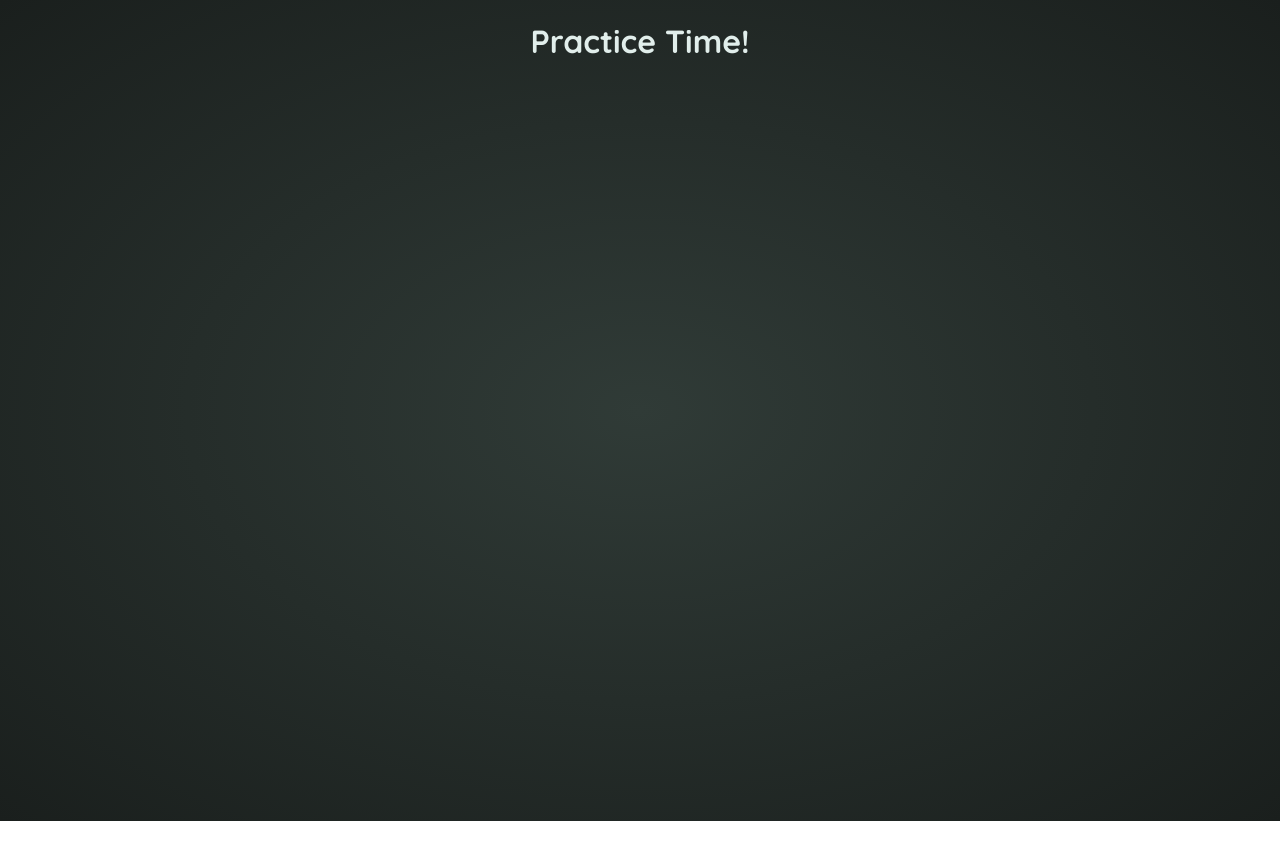
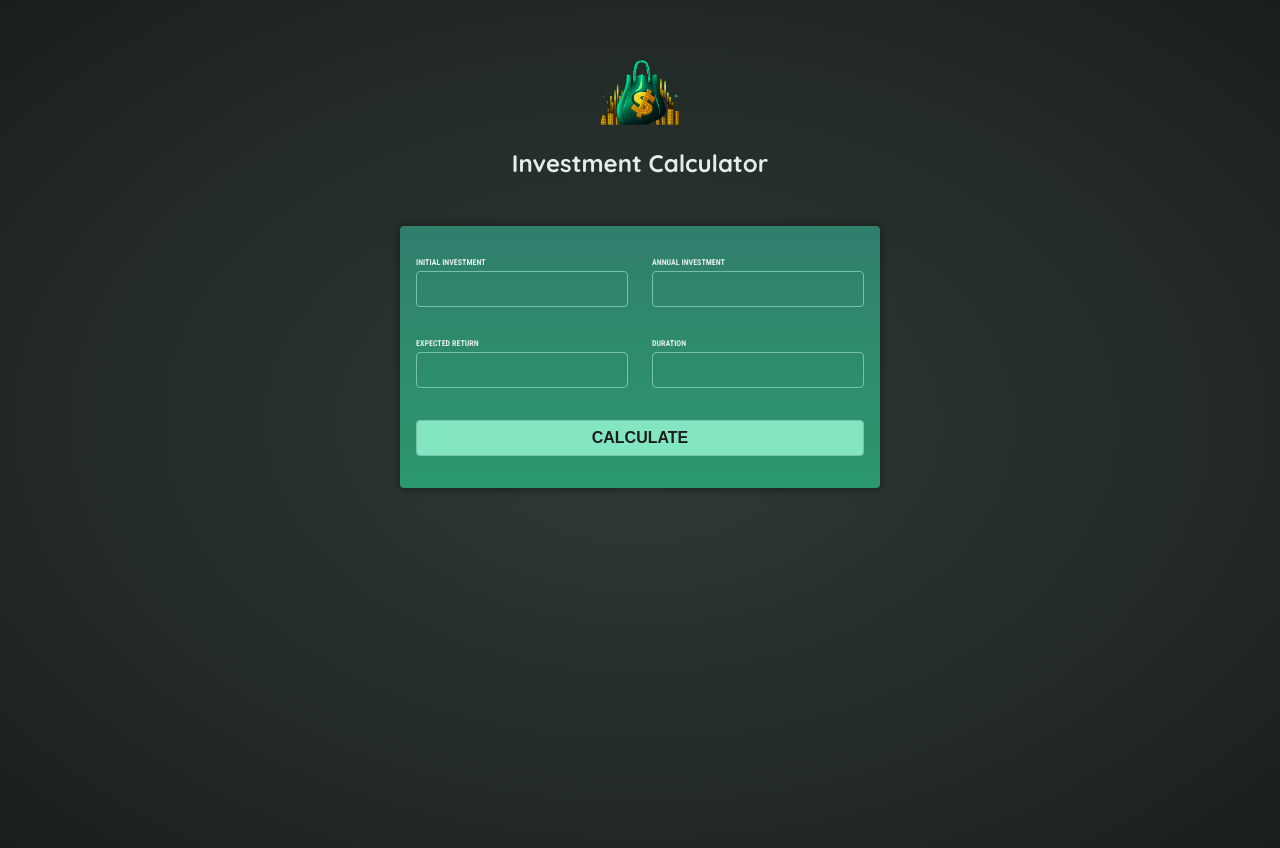
Before and after one commit to GSablayrolles/investment-calculator, an Angular app: page / in a window 1280 px wide. Before the commit the page ends 821 px from the top, so only its background shows below. Built offline with nearby package versions, Linux system fonts and the light colour scheme.

Commit message:
feat: basic user inputs

```diff
--- a/src/app/app.component.html
+++ b/src/app/app.component.html
@@ -1 +1,2 @@
-<h1 class="center">Practice Time!</h1>
+<app-header />
+<app-user-inputs />
--- a/src/app/app.component.ts
+++ b/src/app/app.component.ts
@@ -1,9 +1,10 @@
 import { Component } from '@angular/core';
 import { HeaderComponent } from './header/header.component';
+import { UserInputsComponent } from './user-inputs/user-inputs.component';
 
 @Component({
     selector: 'app-root',
-    imports: [HeaderComponent],
+    imports: [HeaderComponent, UserInputsComponent],
     templateUrl: './app.component.html',
 })
 export class AppComponent { }
--- /dev/null
+++ b/src/app/user-inputs/user-inputs.component.css
@@ -0,0 +1,50 @@
+form {
+    padding: 1rem;
+    max-width: 30rem;
+    margin: 2rem auto;
+    border-radius: 4px;
+    background: linear-gradient(180deg, #307e6c, #2b996d);
+    box-shadow: 0 0 10px rgba(0, 0, 0, 0.5);
+}
+
+.input-group {
+    display: flex;
+    justify-content: space-evenly;
+    gap: 1.5rem;
+}
+
+label {
+    display: block;
+    margin-bottom: 0.25rem;
+    font-family: "Roboto Condensed", sans-serif;
+    font-size: 0.5rem;
+    font-weight: bold;
+    text-transform: uppercase;
+}
+
+input {
+    width: 100%;
+    padding: 0.5rem;
+    border: 1px solid #76c0ae;
+    border-radius: 0.25rem;
+    background-color: transparent;
+    color: #c2e9e0;
+    font-size: 1rem;
+}
+
+button {
+    width: 100%;
+    padding: 0.5rem;
+    border: 1px solid #76c0ae;
+    border-radius: 0.25rem;
+    background-color: #83e6c0;
+    color: #1a1f1d;
+    font-size: 1rem;
+    font-weight: bold;
+    text-transform: uppercase;
+    cursor: pointer;
+}
+
+button:hover {
+    background-color: #aaf1d6;
+}
--- /dev/null
+++ b/src/app/user-inputs/user-inputs.component.html
@@ -0,0 +1,29 @@
+<form (ngSubmit)="onSubmit()">
+    <div class="input-group">
+        <p>
+            <label for="initialInvestment">Initial Investment</label>
+            <input type="number" name="initialInvestment" id="initialInvestment">
+        </p>
+
+        <p>
+            <label for="annualInvestment">Annual Investment</label>
+            <input type="number" name="annualInvestment" id="annualInvestment">
+        </p>
+    </div>
+
+    <div class="input-group">
+        <p>
+            <label for="expectedReturn">Expected Return</label>
+            <input type="number" name="expectedReturn" id="expectedReturn">
+        </p>
+
+        <p>
+            <label for="durationTime">Duration</label>
+            <input type="number" name="durationTime" id="durationTime">
+        </p>
+    </div>
+
+    <p>
+        <button type="submit">CALCULATE</button>
+    </p>
+</form>
--- /dev/null
+++ b/src/app/user-inputs/user-inputs.component.ts
@@ -0,0 +1,14 @@
+import { Component } from '@angular/core';
+
+@Component({
+    selector: 'app-user-inputs',
+    imports: [],
+    templateUrl: './user-inputs.component.html',
+    styleUrl: './user-inputs.component.css'
+})
+export class UserInputsComponent {
+
+    onSubmit() {
+        alert("INPUTED")
+    }
+}
```
